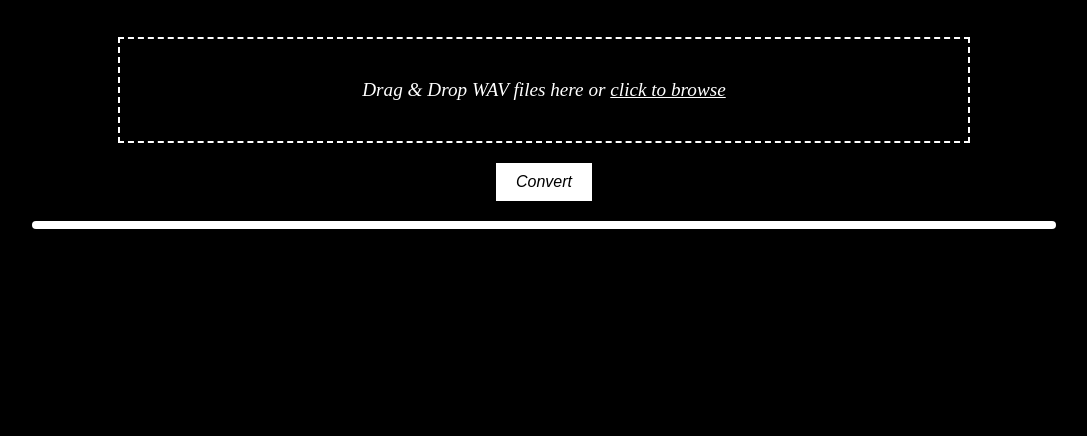
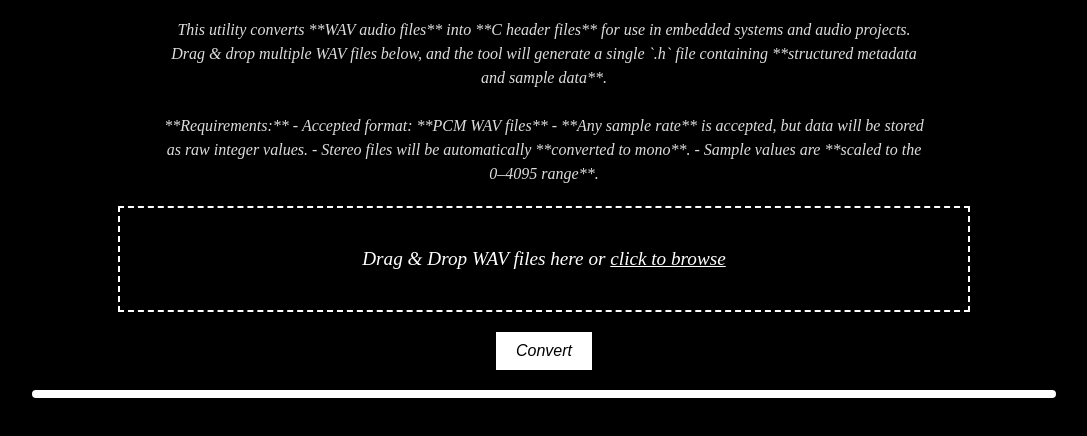
Before and after one commit to brianvarren/wav-to-header, a plain HTML site: page index.html in a window 1280 px wide. Shown: the part 60-496 px from the top of the page, without its empty margins (96-1183 px from the left). Drawn offline with Linux system fonts and the light colour scheme; a web font is replaced by a local one.

Commit message:
Update index.html

```diff
--- a/index.html
+++ b/index.html
@@ -21,8 +21,16 @@
             margin-top: 20px;
         }
 
+        .description {
+            font-size: 1rem;
+            margin: 15px auto;
+            width: 60%;
+            line-height: 1.5;
+            color: #ddd;
+        }
+
         .upload-container {
-            margin-top: 40px;
+            margin-top: 20px;
         }
 
         .drop-area {
@@ -93,6 +101,17 @@
 <body>
 
     <h1>wav-to-header</h1>
+
+    <p class="description">
+        This utility converts **WAV audio files** into **C header files** for use in embedded systems and audio projects.
+        Drag & drop multiple WAV files below, and the tool will generate a single `.h` file containing **structured metadata and sample data**.
+        <br><br>
+        **Requirements:**
+        - Accepted format: **PCM WAV files**
+        - **Any sample rate** is accepted, but data will be stored as raw integer values.
+        - Stereo files will be automatically **converted to mono**.
+        - Sample values are **scaled to the 0–4095 range**.
+    </p>
 
     <div class="upload-container">
         <div class="drop-area" id="dropArea">
@@ -168,7 +187,7 @@
                 const url = window.URL.createObjectURL(blob);
                 const a = document.createElement("a");
                 a.href = url;
-                a.download = "samples.h";
+                a.download = "converted_samples.h";
                 document.body.appendChild(a);
                 a.click();
                 document.body.removeChild(a);
```
